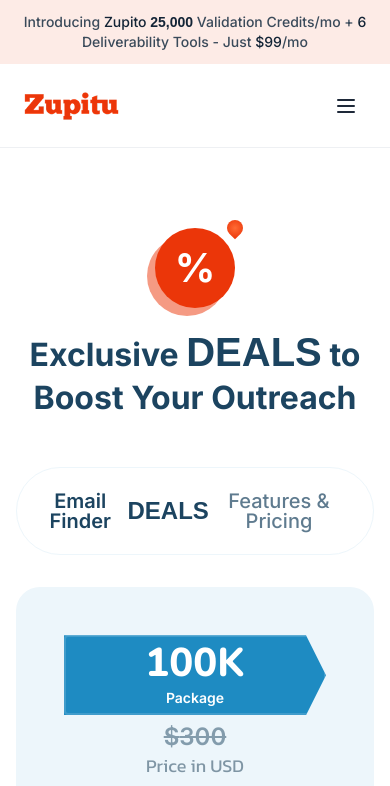
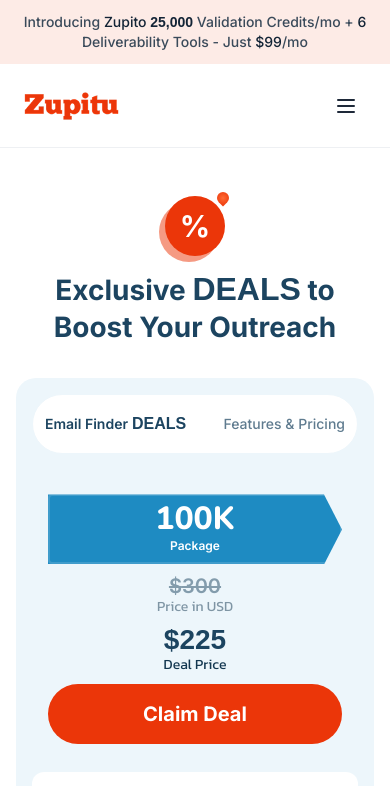
Before and after one commit to itfuturzMaharshi/zupito_website, a React (Vite) app: page /deals in a window 390 px wide. Shown: the top 786 px of the page. Built offline with nearby package versions, Linux system fonts and the light colour scheme; a web font is replaced by a local one.

Commit message:
set Email finder deals page

```diff
--- a/src/components/dealsPage/EmailFinderDeals.jsx
+++ b/src/components/dealsPage/EmailFinderDeals.jsx
@@ -1,94 +1,102 @@
-import React, { useState } from 'react'
+import React, { useState } from "react";
 
 const EmailFinderDeals = () => {
-  const [activeTab, setActiveTab] = useState('deals')
+  const [activeTab, setActiveTab] = useState("deals");
 
   const deals = [
     {
-      package: '100K',
+      package: "100K",
       originalPrice: 300,
-      dealPrice: 225
+      dealPrice: 225,
     },
     {
-      package: '250K',
+      package: "250K",
       originalPrice: 625,
-      dealPrice: 435
+      dealPrice: 435,
     },
     {
-      package: '500K',
+      package: "500K",
       originalPrice: 1000,
-      dealPrice: 600
-    }
-  ]
+      dealPrice: 600,
+    },
+  ];
 
   return (
     <section className="relative w-full bg-white overflow-hidden">
       {/* Main Container */}
-      <div className="w-full max-w-full mx-auto px-4 sm:px-6 md:px-8 lg:px-12 xl:px-[100px] 2xl:px-[200px] py-[80px] sm:py-[100px]">
+      <div className="w-full max-w-full mx-auto px-4 sm:px-6 md:px-8 lg:px-12 xl:px-[100px] 2xl:px-[200px] py-12 sm:py-16 md:py-20 lg:py-[80px] xl:py-[100px]">
         {/* Header Section */}
-        <div className="w-full flex flex-col items-center gap-6 sm:gap-8 mb-12 sm:mb-16 md:mb-20">
+        <div className="w-full flex flex-col items-center gap-4 sm:gap-6 md:gap-8 mb-8 sm:mb-12 md:mb-16 lg:mb-20">
           {/* Icon with Percentage Symbol */}
           <div className="relative inline-flex items-center justify-center">
             {/* Shadow circle */}
             <div
-              className="absolute w-[80px] h-[80px] sm:w-[100px] sm:h-[100px] rounded-full opacity-50"
+              className="absolute w-[60px] h-[60px] sm:w-[80px] sm:h-[80px] md:w-[90px] md:h-[90px] lg:w-[100px] lg:h-[100px] rounded-full opacity-50"
               style={{
-                background: '#EB3609',
-                transform: 'translate(-8px, 8px)',
-                zIndex: 0
+                background: "#EB3609",
+                transform: "translate(-6px, 6px)",
+                zIndex: 0,
               }}
             />
             {/* Main circle */}
             <div
-              className="relative w-[80px] h-[80px] sm:w-[100px] sm:h-[100px] rounded-full flex items-center justify-center z-10"
-              style={{ background: '#EB3609' }}
+              className="relative w-[60px] h-[60px] sm:w-[80px] sm:h-[80px] md:w-[90px] md:h-[90px] lg:w-[100px] lg:h-[100px] rounded-full flex items-center justify-center z-10"
+              style={{ background: "#EB3609" }}
             >
               {/* Percentage symbol */}
-              <span className="text-white text-[40px] sm:text-[50px] font-bold">%</span>
+              <span className="text-white text-[30px] sm:text-[40px] md:text-[45px] lg:text-[50px] font-bold">
+                %
+              </span>
               {/* Flame-like decoration */}
               <div
-                className="absolute -top-2 -right-2 w-4 h-4"
+                className="absolute -top-1 -right-1 sm:-top-2 sm:-right-2 w-3 h-3 sm:w-4 sm:h-4"
                 style={{
-                  background: 'radial-gradient(circle, #FF6B35 0%, #EB3609 100%)',
-                  borderRadius: '50% 50% 50% 0',
-                  transform: 'rotate(-45deg)'
+                  background:
+                    "radial-gradient(circle, #FF6B35 0%, #EB3609 100%)",
+                  borderRadius: "50% 50% 50% 0",
+                  transform: "rotate(-45deg)",
                 }}
               />
             </div>
           </div>
 
           {/* Title */}
-          <h1 className="text-center font-['Inter'] font-bold text-[clamp(32px,4vw,54px)] leading-[133%] tracking-normal text-[#1C4460]">
-            Exclusive{' '}
+          <h1 className="text-center font-['Inter'] font-bold leading-[133%] tracking-normal text-[#1C4460] px-4 text-[28px] sm:text-[36px] md:text-[42px] lg:text-[48px] xl:text-[54px]">
+            Exclusive{" "}
             <span
               style={{
                 fontFamily: '"MADE TOMMY", sans-serif',
                 fontWeight: 900,
-                fontSize: 'clamp(40px,5vw,70px)',
-                lineHeight: '1',
-                textTransform: 'uppercase',
-                display: 'inline-block',
-                verticalAlign: 'baseline'
+                fontSize: "clamp(32px, 4.5vw, 70px)",
+                lineHeight: "1",
+                textTransform: "uppercase",
+                display: "inline-block",
+                verticalAlign: "baseline",
               }}
             >
               DEALS
-            </span>
-            {' '}to Boost Your Outreach
+            </span>{" "}
+            to Boost Your Outreach
           </h1>
         </div>
 
+        {/* Pricing Table Container */}
+        <div
+          className="w-full max-w-[1362px] mx-auto rounded-[20px] sm:rounded-[24px] p-4 sm:p-6 md:p-8 lg:p-[50px]"
+          style={{ background: "#EDF6FB" }}
+        >
           {/* Navigation Tabs Container */}
-        <div className="w-full max-w- mx-auto mb-8 sm:mb-12">
+          <div className="w-full max-w-full mx-auto mb-6 sm:mb-8 md:mb-10 lg:mb-12">
             <div
-            className="w-full h-[88px] rounded-[130px] bg-white flex items-center justify-between px-6 sm:px-8 md:px-12"
-            style={{ border: '1px solid #EDF6FB' }}
+              className="w-full h-[60px] sm:h-[70px] md:h-[75px] lg:h-[88px] rounded-[100px] sm:rounded-[130px] bg-white flex items-center justify-between px-3 sm:px-4 md:px-6 lg:px-8 xl:px-12"
+              style={{ border: "1px solid #EDF6FB" }}
             >
               <button
-              onClick={() => setActiveTab('deals')}
-              className={`flex items-center gap-2 font-['Inter'] text-[clamp(20px,2vw,26px)] leading-[100%] tracking-normal capitalize transition-colors ${
-                activeTab === 'deals'
-                  ? 'font-semibold text-[#1C4460]'
-                  : 'font-medium text-[#1C4460] opacity-70'
+                onClick={() => setActiveTab("deals")}
+                className={`flex items-center gap-1 sm:gap-2 font-['Inter'] leading-[100%] tracking-normal capitalize transition-colors text-[14px] sm:text-[16px] md:text-[18px] lg:text-[20px] xl:text-[22px] ${
+                  activeTab === "deals"
+                    ? "font-semibold text-[#1C4460]"
+                    : "font-medium text-[#1C4460] opacity-70"
                 }`}
               >
                 <span>Email Finder</span>
@@ -96,21 +104,25 @@
                   style={{
                     fontFamily: '"MADE TOMMY", sans-serif',
                     fontWeight: 900,
-                  fontSize: 'clamp(24px,2.5vw,30px)',
-                  lineHeight: '140%',
-                  textTransform: 'uppercase'
+                    fontSize: "clamp(16px, 2.2vw, 26px)",
+                    lineHeight: "140%",
+                    textTransform: "uppercase",
                   }}
-                className={activeTab === 'deals' ? 'text-[#1C4460]' : 'text-[#1C4460] opacity-70'}
+                  className={
+                    activeTab === "deals"
+                      ? "text-[#1C4460]"
+                      : "text-[#1C4460] opacity-70"
+                  }
                 >
                   DEALS
                 </span>
               </button>
               <button
-              onClick={() => setActiveTab('pricing')}
-              className={`font-['Inter'] text-[clamp(20px,2vw,26px)] leading-[100%] tracking-normal capitalize transition-colors ${
-                activeTab === 'pricing'
-                  ? 'font-semibold text-[#1C4460]'
-                  : 'font-medium text-[#1C4460] opacity-70'
+                onClick={() => setActiveTab("pricing")}
+                className={`font-['Inter'] leading-[100%] tracking-normal capitalize transition-colors text-[14px] sm:text-[16px] md:text-[18px] lg:text-[20px] xl:text-[22px] ${
+                  activeTab === "pricing"
+                    ? "font-semibold text-[#1C4460]"
+                    : "font-medium text-[#1C4460] opacity-70"
                 }`}
               >
                 Features & Pricing
@@ -118,57 +130,54 @@
             </div>
           </div>
 
-        {/* Pricing Table Container */}
-        <div
-          className="w-full max-w-full mx-auto rounded-[24px] p-6 sm:p-8 md:p-10 lg:p-[50px]"
-          style={{ background: '#EDF6FB' }}
-        >
           {/* Pricing Rows */}
-          <div className="w-full flex flex-col">
+          <div className="w-full flex flex-col gap-3 sm:gap-4 md:gap-4 lg:gap-6">
             {deals.map((deal, index) => (
               <div
                 key={index}
-                className={`w-full rounded-[16px] p-6 sm:p-8 md:p-10 flex flex-col sm:flex-row items-center gap-[10px] sm:gap-4 md:gap-6 lg:gap-8 ${
-                  index === 1 ? 'bg-white' : ''
+                className={`w-full rounded-[12px] sm:rounded-[14px] md:rounded-[16px] p-4 sm:p-5 md:p-5 lg:p-8 xl:p-10 flex flex-col sm:flex-row items-center gap-3 sm:gap-3 md:gap-4 lg:gap-6 xl:gap-8 ${
+                  index === 1 ? "bg-white" : ""
                 }`}
-                style={{ minHeight: 'clamp(200px, 25vw, 266px)' }}
+                style={{ minHeight: "clamp(180px, 22vw, 266px)" }}
               >
                 {/* Package Badge - Arrow Shape */}
                 <div
-                  className="relative shrink-0 w-full sm:w-[164px]"
-                  style={{ height: 'clamp(80px, 12vw, 103px)' }}
+                  className="relative shrink-0 w-full sm:w-[130px] md:w-[140px] lg:w-[164px]"
+                  style={{ height: "clamp(70px, 10vw, 103px)" }}
                 >
                   {/* Arrow shape container */}
                   <div
                     className="relative w-full h-full flex items-center justify-center"
                     style={{
-                      background: '#1E8BC2',
-                      clipPath: 'polygon(0 0, calc(100% - 20px) 0, 100% 50%, calc(100% - 20px) 100%, 0 100%)'
+                      background: "#1E8BC2",
+                      clipPath:
+                        "polygon(0 0, calc(100% - 18px) 0, 100% 50%, calc(100% - 18px) 100%, 0 100%)",
                     }}
                   >
                     {/* Light blue border effect */}
                     <div
                       className="absolute inset-0"
                       style={{
-                        clipPath: 'polygon(0 0, calc(100% - 20px) 0, 100% 50%, calc(100% - 20px) 100%, 0 100%)',
-                        border: '2px solid rgba(255, 255, 255, 0.15)',
-                        borderRadius: '4px 0 0 4px'
+                        clipPath:
+                          "polygon(0 0, calc(100% - 18px) 0, 100% 50%, calc(100% - 18px) 100%, 0 100%)",
+                        border: "2px solid rgba(255, 255, 255, 0.15)",
+                        borderRadius: "4px 0 0 4px",
                       }}
                     />
                     {/* Content */}
-                    <div className="relative z-10 flex flex-col items-center justify-center text-white w-full h-full px-2 sm:px-4">
+                    <div className="relative z-10 flex flex-col items-center justify-center text-white w-full h-full px-2 sm:px-2 md:px-3 lg:px-4">
                       <span
                         className="font-['Nunito'] font-extrabold leading-[100%] tracking-normal capitalize"
                         style={{
-                          color: '#FFFFFF',
-                          fontSize: 'clamp(40px, 8vw, 90px)'
+                          color: "#FFFFFF",
+                          fontSize: "clamp(32px, 5.5vw, 60px)",
                         }}
                       >
                         {deal.package}
                       </span>
                       <span
-                        className="font-['Inter'] font-semibold mt-1"
-                        style={{ fontSize: 'clamp(14px, 2vw, 26px)' }}
+                        className="font-['Inter'] font-semibold mt-0.5 sm:mt-1"
+                        style={{ fontSize: "clamp(12px, 1.6vw, 22px)" }}
                       >
                         Package
                       </span>
@@ -177,13 +186,13 @@
                 </div>
 
                 {/* Original Price Section */}
-                <div className="flex-1 flex flex-col items-center sm:items-start justify-center gap-2 min-w-0 px-2 sm:px-0">
+                <div className="flex-1 flex flex-col items-center  justify-center gap-1 sm:gap-1.5 md:gap-2  px-2 sm:px-1 md:px-0">
                   <span
                     className="font-['Inter'] font-semibold leading-[100%] tracking-normal capitalize line-through"
                     style={{
-                      color: '#1C4460',
+                      color: "#1C4460",
                       opacity: 0.5,
-                      fontSize: 'clamp(24px, 3.5vw, 30px)'
+                      fontSize: "clamp(20px, 2.8vw, 30px)",
                     }}
                   >
                     ${deal.originalPrice}
@@ -191,9 +200,9 @@
                   <span
                     className="font-['Kanit'] font-normal leading-[100%] tracking-normal text-center sm:text-left"
                     style={{
-                      color: '#133750',
+                      color: "#133750",
                       opacity: 0.5,
-                      fontSize: 'clamp(18px, 2.5vw, 20px)'
+                      fontSize: "clamp(14px, 1.8vw, 22px)",
                     }}
                   >
                     Price in USD
@@ -201,14 +210,14 @@
                 </div>
 
                 {/* Deal Price Section */}
-                <div className="flex-1 flex flex-col items-center sm:items-start justify-center gap-2 min-w-0 px-2 sm:px-0">
+                <div className="flex-1 flex flex-col items-center sm:items-start justify-center gap-1 sm:gap-1.5 md:gap-2 min-w-0 px-2 sm:px-1 md:px-0">
                   <span
                     style={{
                       fontFamily: '"MADE TOMMY", sans-serif',
                       fontWeight: 700,
-                      lineHeight: '100%',
-                      color: '#1C4460',
-                      fontSize: 'clamp(32px, 5vw, 40px)'
+                      lineHeight: "100%",
+                      color: "#1C4460",
+                      fontSize: "clamp(28px, 4.2vw, 50px)",
                     }}
                   >
                     ${deal.dealPrice}
@@ -216,8 +225,8 @@
                   <span
                     className="font-['Kanit'] font-normal leading-[100%] tracking-normal text-center sm:text-left"
                     style={{
-                      color: '#133750',
-                      fontSize: 'clamp(18px, 2.5vw, 20px)'
+                      color: "#133750",
+                      fontSize: "clamp(14px, 1.8vw, 22px)",
                     }}
                   >
                     Deal Price
@@ -227,14 +236,14 @@
                 {/* Claim Deal Button */}
                 <div className="shrink-0 w-full sm:w-auto">
                   <button
-                    className="w-full sm:w-[302px] h-[80px] rounded-[88px] px-5 sm:px-[20px] py-[10px] flex items-center justify-center transition-all hover:opacity-90 active:scale-95"
-                    style={{ background: '#EB3609' }}
+                    className="w-full sm:w-[240px] md:w-[220px] lg:w-[260px] xl:w-[302px] h-[60px] sm:h-[65px] md:h-[70px] lg:h-[75px] xl:h-[80px] rounded-[70px] sm:rounded-[75px] md:rounded-[80px] lg:rounded-[88px] px-3 sm:px-4 md:px-4 lg:px-[18px] xl:px-[20px] py-2 sm:py-[6px] md:py-[8px] lg:py-[10px] flex items-center justify-center transition-all hover:opacity-90 active:scale-95"
+                    style={{ background: "#EB3609" }}
                   >
                     <span
-                      className="font-['Inter'] font-bold leading-[100%] tracking-normal text-center"
+                      className="font-['Inter'] font-bold leading-[100%] tracking-normal text-center whitespace-nowrap"
                       style={{
-                        color: '#FFFFFF',
-                        fontSize: 'clamp(18px, 2.5vw, 26px)'
+                        color: "#FFFFFF",
+                        fontSize: "clamp(20px, 2vw, 26px)",
                       }}
                     >
                       Claim Deal
@@ -247,7 +256,7 @@
         </div>
       </div>
     </section>
-  )
-}
+  );
+};
 
-export default EmailFinderDeals
+export default EmailFinderDeals;
```
Lines whose indentation alone changed are shown as unchanged.
